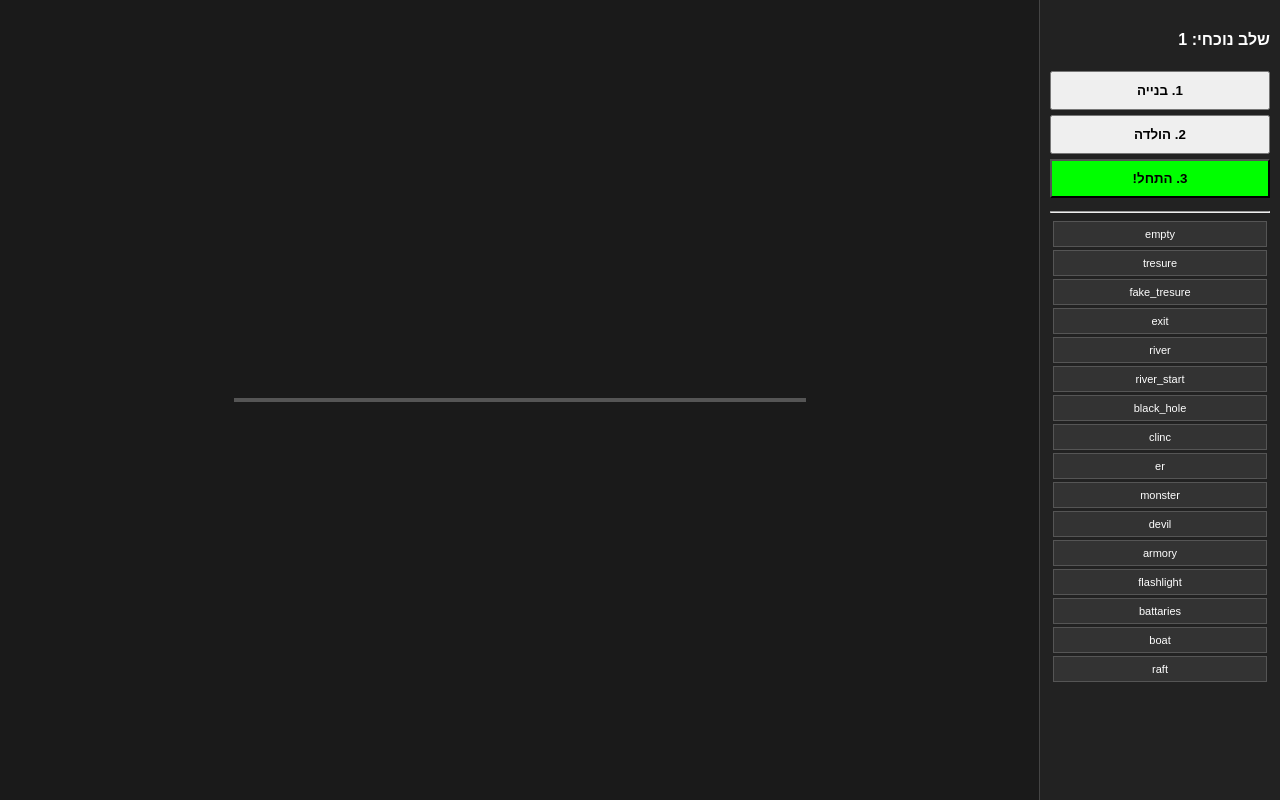
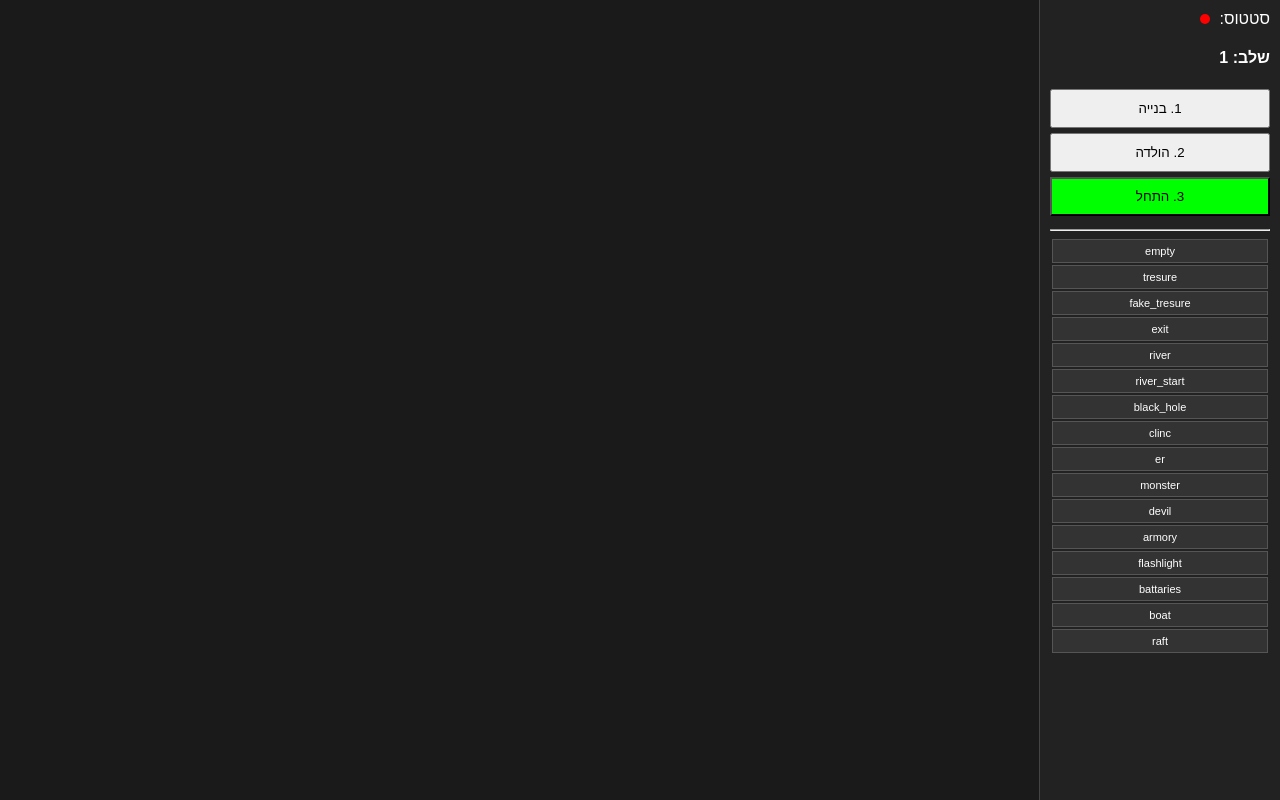
Before and after one commit to randomterner/my-maze-game, a Flask app: page /manager in a window 1280 px wide. Run offline with Flask 3, Linux system fonts and the light colour scheme; some libraries are stand-ins or nearby versions.

Commit message:
Update manager.html

```diff
--- a/templates/manager.html
+++ b/templates/manager.html
@@ -5,52 +5,52 @@
     <script src="https://cdnjs.cloudflare.com/ajax/libs/socket.io/4.7.2/socket.io.min.js"></script>
     <style>
         body { display: flex; background: #1a1a1a; color: white; margin: 0; font-family: sans-serif; height: 100vh; }
-        #sidebar { width: 220px; background: #222; padding: 10px; border-left: 1px solid #444; overflow-y: auto; }
-        #grid-area { flex-grow: 1; display: flex; justify-content: center; align-items: center; }
-        #grid { display: grid; grid-template-columns: repeat(10, 55px); gap: 2px; background: #444; border: 2px solid #555; }
-        .cell { width: 55px; height: 55px; background: #fff; position: relative; background-size: contain; background-repeat: no-repeat; background-position: center; cursor: pointer; border: 1px solid #ccc; }
-        .wall-top { border-top: 5px solid red !important; }
-        .wall-left { border-left: 5px solid red !important; }
-        .p-dot { position: absolute; width: 12px; height: 12px; background: blue; border-radius: 50%; border: 2px solid white; top: 2px; right: 2px; }
-        .opt { padding: 6px; margin: 3px; background: #333; cursor: pointer; text-align: center; border: 1px solid #555; font-size: 11px; }
+        #sidebar { width: 220px; background: #222; padding: 10px; border-left: 1px solid #444; }
+        #status-dot { width: 10px; height: 10px; border-radius: 50%; display: inline-block; margin-right: 5px; }
+        .online { background: lime; } .offline { background: red; }
+        #grid { display: grid; grid-template-columns: repeat(10, 50px); gap: 2px; margin: auto; }
+        .cell { width: 50px; height: 50px; background: #fff; border: 1px solid #ccc; position: relative; background-size: contain; background-repeat: no-repeat; background-position: center; cursor: pointer; }
+        .wall-top { border-top: 4px solid red !important; }
+        .wall-left { border-left: 4px solid red !important; }
+        .opt { padding: 5px; margin: 2px; background: #333; cursor: pointer; text-align: center; border: 1px solid #555; font-size: 11px; }
         .selected { background: #007bff; border-color: white; }
-        button { width: 100%; padding: 10px; margin-bottom: 5px; cursor: pointer; font-weight: bold; }
+        button { width: 100%; padding: 10px; margin-bottom: 5px; cursor: pointer; }
     </style>
 </head>
 <body>
     <div id="sidebar">
-        <h4>שלב נוכחי: <span id="cp">1</span></h4>
+        <div>סטטוס: <span id="status-dot" class="offline"></span></div>
+        <h4>שלב: <span id="cp">1</span></h4>
         <button onclick="changePhase(1)">1. בנייה</button>
         <button onclick="changePhase(2)">2. הולדה</button>
-        <button onclick="changePhase(3)" style="background:lime">3. התחל!</button>
+        <button onclick="changePhase(3)" style="background:lime">3. התחל</button>
         <hr><div id="opts"></div>
     </div>
-    <div id="grid-area"><div id="grid"></div></div>
+    <div id="grid"></div>
 
     <script>
-        const socket = io();
+        const socket = io({ reconnection: true, reconnectionAttempts: 5, timeout: 10000 });
         let currentSel = "empty";
         let localMaze = [];
 
-        const types = ["empty", "tresure", "fake_tresure", "exit", "river", "river_start", "black_hole", "clinc", "er", "monster", "devil", "armory", "flashlight", "battaries", "boat", "raft"];
+        socket.on('connect', () => {
+            document.getElementById('status-dot').className = 'online';
+            socket.emit('join', { name: "MANAGER" });
+        });
 
-        types.forEach(t => {
-            const d = document.createElement('div'); d.className = 'opt'; d.innerText = t;
-            d.onclick = () => {
-                currentSel = t;
-                document.querySelectorAll('.opt').forEach(o => o.classList.remove('selected'));
-                d.classList.add('selected');
-            };
-            document.getElementById('opts').appendChild(d);
+        socket.on('disconnect', () => {
+            document.getElementById('status-dot').className = 'offline';
         });
 
         function changePhase(p) {
-            console.log("Changing phase to:", p);
             socket.emit('set_phase', { phase: p });
         }
 
-        socket.on('connect', () => {
-            socket.emit('join', { name: "MANAGER" });
+        const types = ["empty", "tresure", "fake_tresure", "exit", "river", "river_start", "black_hole", "clinc", "er", "monster", "devil", "armory", "flashlight", "battaries", "boat", "raft"];
+        types.forEach(t => {
+            const d = document.createElement('div'); d.className = 'opt'; d.innerText = t;
+            d.onclick = () => { currentSel = t; document.querySelectorAll('.opt').forEach(o => o.classList.remove('selected')); d.classList.add('selected'); };
+            document.getElementById('opts').appendChild(d);
         });
 
         socket.on('sync', d => {
@@ -58,7 +58,6 @@
             document.getElementById('cp').innerText = d.phase;
             const g = document.getElementById('grid');
             g.innerHTML = '';
-
             for(let y=0; y<10; y++) {
                 for(let x=0; x<10; x++) {
                     const td = localMaze[y][x];
@@ -66,25 +65,14 @@
                     c.className = 'cell';
                     if(td.walls.top) c.classList.add('wall-top');
                     if(td.walls.left) c.classList.add('wall-left');
-
-                    if(td.tile !== "empty") {
-                        c.style.backgroundImage = `url('/static/${td.tile}.png')`;
-                    }
-
-                    d.players.forEach(p => {
-                        if(p.x === x && p.y === y && !p.dead) {
-                            const dot = document.createElement('div'); dot.className = 'p-dot'; c.appendChild(dot);
-                        }
-                    });
-
+                    if(td.tile !== "empty") c.style.backgroundImage = `url('/static/${td.tile}.png')`;
                     c.onmousedown = (e) => {
                         if(d.phase >= 3) return;
                         const r = c.getBoundingClientRect();
-                        if(e.button === 0) {
-                            localMaze[y][x].tile = currentSel;
-                        } else if(e.button === 2) {
-                            if(e.clientY - r.top < 15) localMaze[y][x].walls.top = !localMaze[y][x].walls.top;
-                            else if(e.clientX - r.left < 15) localMaze[y][x].walls.left = !localMaze[y][x].walls.left;
+                        if(e.button === 0) localMaze[y][x].tile = currentSel;
+                        else if(e.button === 2) {
+                            if(e.clientY - r.top < 12) localMaze[y][x].walls.top = !localMaze[y][x].walls.top;
+                            else if(e.clientX - r.left < 12) localMaze[y][x].walls.left = !localMaze[y][x].walls.left;
                         }
                         socket.emit('save_maze', { maze: localMaze });
                     };
```
